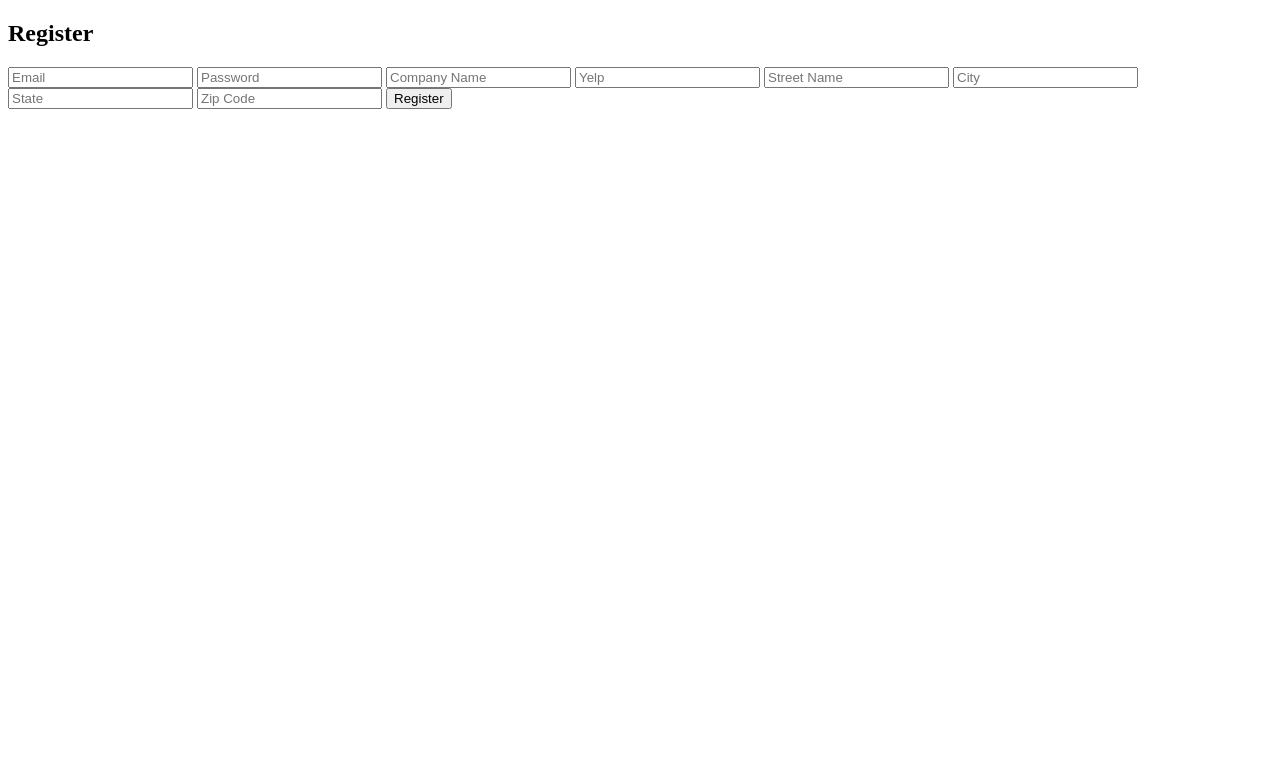
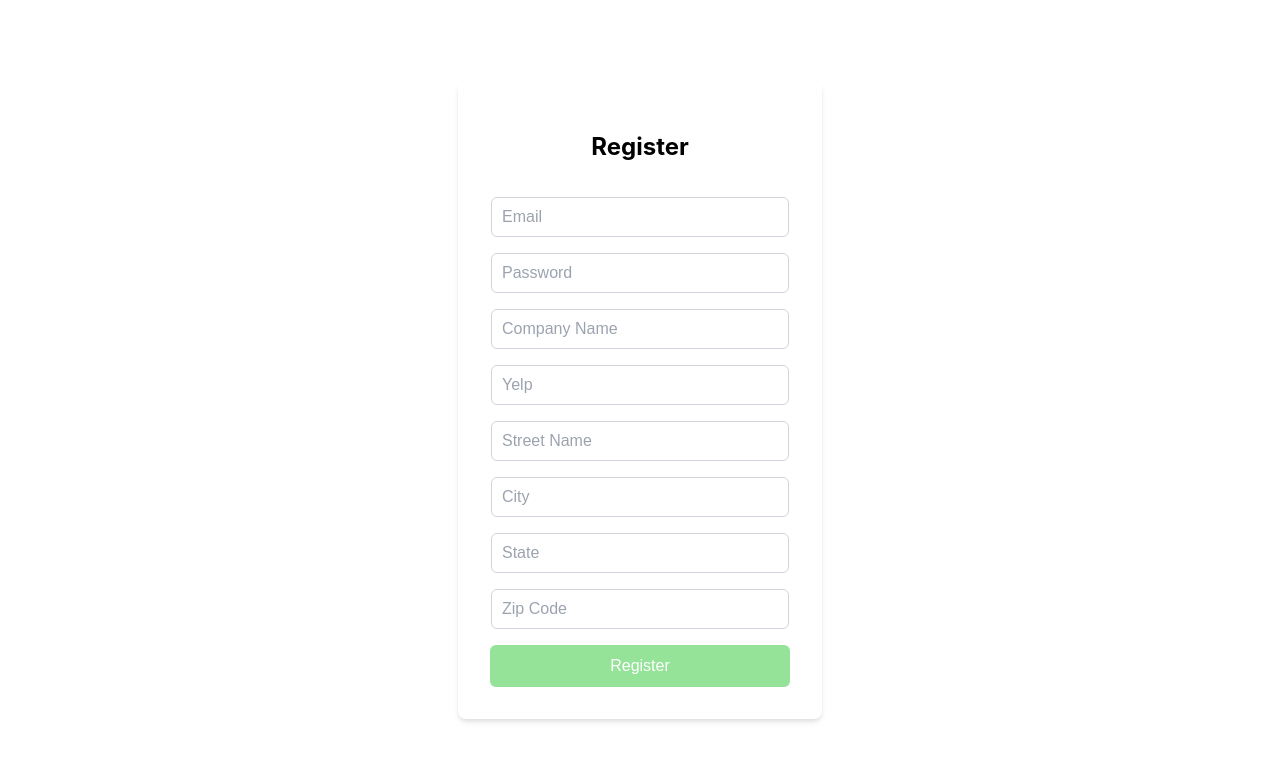
Before and after one commit to wyattlake/penn-apps-frontend, a SvelteKit app: page /signup in a window 1280 px wide. Shown: the top 760 px of the page. Built offline with nearby package versions, Linux system fonts and the light colour scheme; no server answers.

Commit message:
login signup frontend

```diff
--- a/src/routes/login/+page.svelte
+++ b/src/routes/login/+page.svelte
@@ -3,6 +3,7 @@
 	import { session } from '$lib/session';
 	import { auth, db } from '$lib/firebase.client';
 	import * as firestore from 'firebase/firestore';
+	import Logo from '../../icons/logo.svelte';
 	import {
 		GoogleAuthProvider,
 		signInWithPopup,
@@ -31,13 +32,110 @@
 	}
 </script>
 
-<div class="login-form">
-	<h1>Login</h1>
-	<form on:submit={loginWithMail}>
+<div class="logo">
+	<Logo scale={0.38} />
+</div>
+
+<div class="login-container">
+	<div class="login-form">
+	  <h1>Login</h1>
+	  <form on:submit={loginWithMail}>
 		<input bind:value={email} type="text" placeholder="Email" />
 		<input bind:value={password} type="password" placeholder="Password" />
 		<button type="submit">Login</button>
-	</form>
+	  </form>
+	</div>
+  </div>
 
-	<div>or</div>
-</div>
+  <style>
+	:global(body) {
+		font-family: Arial, sans-serif;
+		line-height: 1.2;
+		overflow: hidden;
+		margin: 0;
+		padding: 0;
+	}
+
+	.login-container {
+	  display: flex;
+	  justify-content: center;
+	  align-items: center;
+	  min-height: 100vh;
+	  font-family: -apple-system, BlinkMacSystemFont, "Segoe UI", Roboto, "Helvetica Neue", Arial, sans-serif;
+	}
+
+	.logo {
+		position: absolute;
+		top: 180px; /* Adjust this value to move the logo up or down */
+		left: 50%;
+		transform: translateX(-50%);
+		z-index: 2;
+	}
+
+	.login-form {
+	  background-color: #ffffff;
+	  padding: 2rem;
+	  border-radius: 0.5rem;
+	  box-shadow: 0 4px 6px -1px rgba(0, 0, 0, 0.1), 0 2px 4px -1px rgba(0, 0, 0, 0.06);
+	  width: 100%;
+	  max-width: 300px;
+	}
+
+	h1 {
+	  color: #1f2937;
+	  font-size: 1.5rem;
+	  font-weight: 600;
+	  text-align: center;
+	  margin-bottom: 1.5rem;
+	}
+
+	form {
+	  display: flex;
+	  flex-direction: column;
+	  gap: 1rem;
+	  align-items: center;
+	}
+
+	input {
+	  width: 92%;
+	  border: 1px solid #d1d5db;
+	  border-radius: 0.375rem;
+	  font-size: 1rem;
+	  color: #1f2937;
+	  padding: 10px;
+	  /* display: flex; */
+	  transition: border-color 0.15s ease-in-out, box-shadow 0.15s ease-in-out;
+	}
+
+	input:focus {
+	  outline: none;
+	  border-color: #95e398;
+	  box-shadow: 0 0 0 3px rgba(59, 130, 246, 0.25);
+	}
+
+	input::placeholder {
+	  color: #9ca3af;
+	}
+
+	button {
+	  background-color: #95e398;
+	  width: 100%;
+	  color: #ffffff;
+	  font-weight: 500;
+	  padding: 0.75rem 1rem;
+	  border: none;
+	  border-radius: 0.375rem;
+	  font-size: 1rem;
+	  cursor: pointer;
+	  transition: background-color 0.15s ease-in-out;
+	}
+
+	button:hover {
+	  background-color: #6fb772;
+	}
+
+	button:focus {
+	  outline: none;
+	  box-shadow: 0 0 0 3px rgba(59, 130, 246, 0.5);
+	}
+  </style>
--- a/src/routes/signup/+page.svelte
+++ b/src/routes/signup/+page.svelte
@@ -5,6 +5,7 @@
 	import { createUserWithEmailAndPassword } from 'firebase/auth';
 	import { goto } from '$app/navigation';
 	import { session } from '$lib/session';
+	import Logo from '../../icons/logo.svelte';
 
 	let email: string = '';
 	let password: string = '';
@@ -48,7 +49,8 @@
 </script>
 
 <!-- register/+page.svelte -->
-<div class="register-form">
+<div class="login-container">
+	<div class="login-form">
 		<form on:submit={handleRegister}>
 		 <h2>Register</h2>
 		 <input bind:value={email} type="text" placeholder="Email" />
@@ -64,3 +66,89 @@
 		 <button type="submit">Register</button>
 		</form>
 	   </div>
+	</div>
+
+	   <style>
+		:global(body) {
+			font-family: Arial, sans-serif;
+			line-height: 1.2;
+			overflow: hidden;
+			margin: 0;
+			padding: 0;
+		}
+
+		.login-container {
+		  display: flex;
+		  justify-content: center;
+		  align-items: center;
+		  min-height: 100vh;
+		  font-family: -apple-system, BlinkMacSystemFont, "Segoe UI", Roboto, "Helvetica Neue", Arial, sans-serif;
+		}
+
+		.login-form {
+		  background-color: #ffffff;
+		  padding: 2rem;
+		  border-radius: 0.5rem;
+		  box-shadow: 0 4px 6px -1px rgba(0, 0, 0, 0.1), 0 2px 4px -1px rgba(0, 0, 0, 0.06);
+		  width: 100%;
+		  max-width: 300px;
+		}
+
+		h1 {
+		  color: #1f2937;
+		  font-size: 1.5rem;
+		  font-weight: 600;
+		  text-align: center;
+		  margin-bottom: 1.5rem;
+		}
+
+		form {
+		  display: flex;
+		  flex-direction: column;
+		  gap: 1rem;
+		  align-items: center;
+		}
+
+		input {
+		  width: 92%;
+		  border: 1px solid #d1d5db;
+		  border-radius: 0.375rem;
+		  font-size: 1rem;
+		  color: #1f2937;
+		  padding: 10px;
+		  /* display: flex; */
+		  transition: border-color 0.15s ease-in-out, box-shadow 0.15s ease-in-out;
+		}
+
+		input:focus {
+		  outline: none;
+		  border-color: #95e398;
+		  box-shadow: 0 0 0 3px rgba(59, 130, 246, 0.25);
+		}
+
+		input::placeholder {
+		  color: #9ca3af;
+		}
+
+		button {
+		  background-color: #95e398;
+		  width: 100%;
+		  color: #ffffff;
+		  font-weight: 500;
+		  padding: 0.75rem 1rem;
+		  border: none;
+		  border-radius: 0.375rem;
+		  font-size: 1rem;
+		  cursor: pointer;
+		  transition: background-color 0.15s ease-in-out;
+		}
+
+		button:hover {
+		  background-color: #6fb772;
+		}
+
+		button:focus {
+		  outline: none;
+		  box-shadow: 0 0 0 3px rgba(59, 130, 246, 0.5);
+		}
+	  </style>
```
Lines whose indentation alone changed are shown as unchanged.
